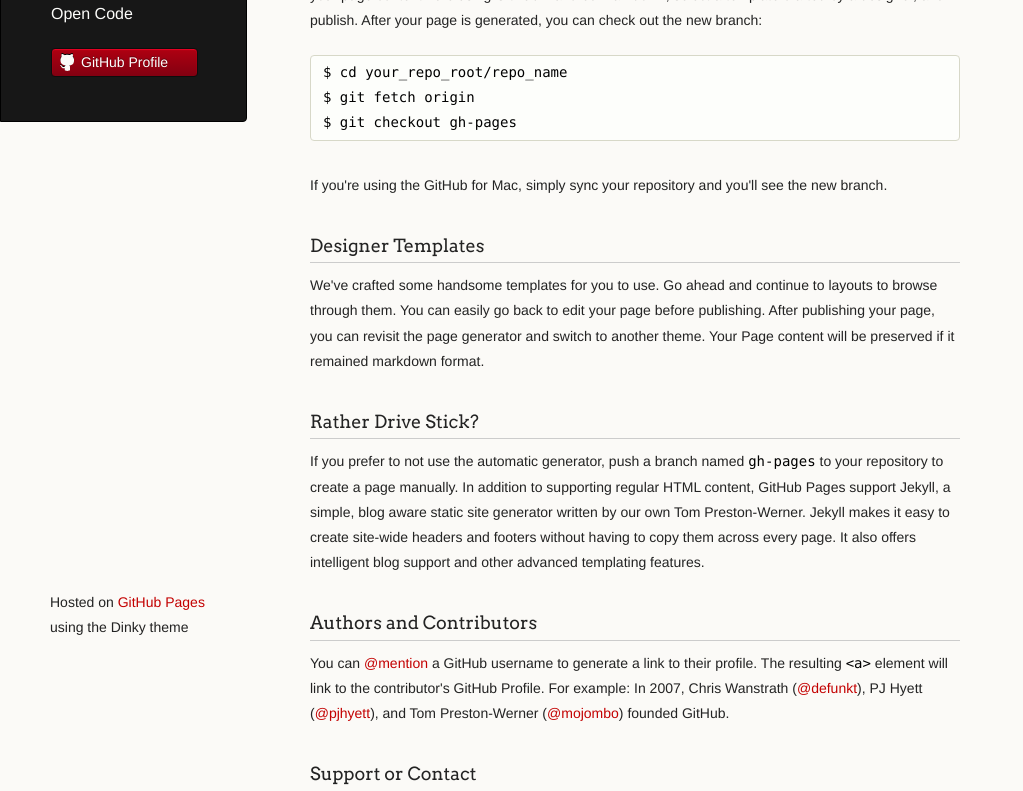
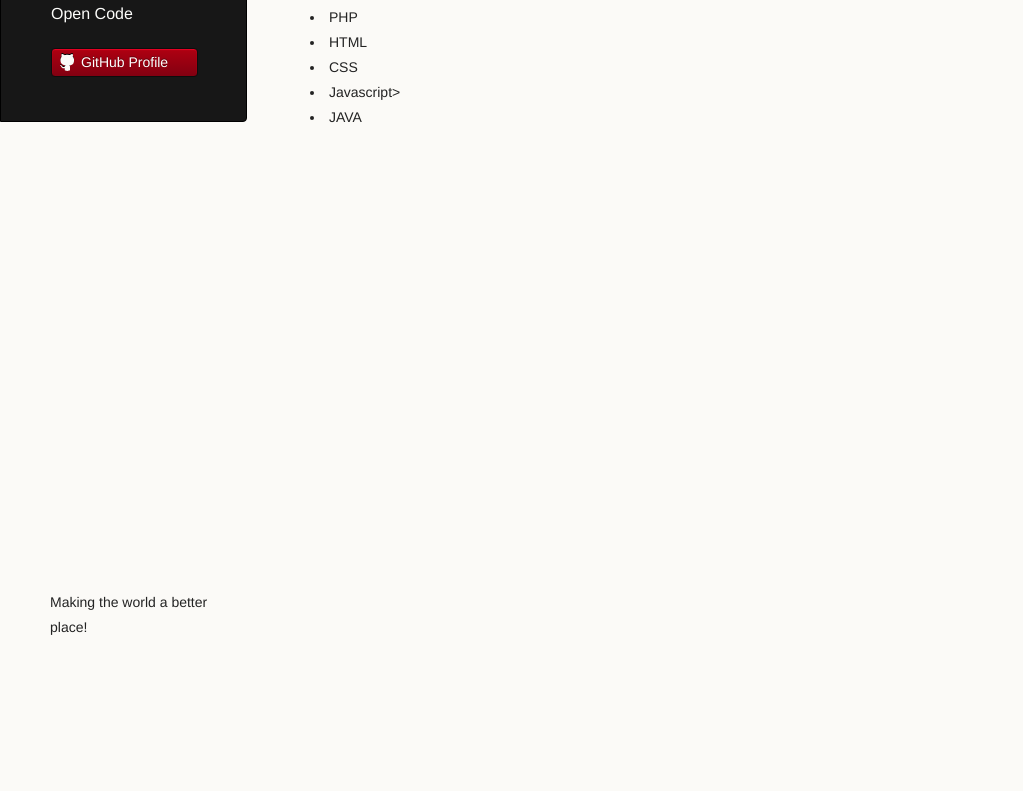
Before and after one commit to tkon99/tkon99.github.io, a plain HTML site: page index.html in a window 1280 px wide. Shown: the part 128-919 px from the top of the page, without its empty margins (0-1023 px from the left). After the commit the page ends 800 px from the top, so only its background shows below. Drawn offline with Linux system fonts and the light colour scheme.

Commit message:
Update index.html

```diff
--- a/index.html
+++ b/index.html
@@ -28,39 +28,12 @@
       </header>
       <section>
         <h3>
-<a name="welcome-to-github-pages" class="anchor" href="#welcome-to-github-pages"><span class="octicon octicon-link"></span></a>Welcome to GitHub Pages.</h3>
+<a name="aboutme" class="anchor" href="#aboutme"><span class="octicon octicon-link"></span></a>Who am I?</h3>
 
-<p>This automatic page generator is the easiest way to create beautiful pages for all of your projects. Author your page content here using GitHub Flavored Markdown, select a template crafted by a designer, and publish. After your page is generated, you can check out the new branch:</p>
-
-<pre><code>$ cd your_repo_root/repo_name
-$ git fetch origin
-$ git checkout gh-pages
-</code></pre>
-
-<p>If you're using the GitHub for Mac, simply sync your repository and you'll see the new branch.</p>
-
-<h3>
-<a name="designer-templates" class="anchor" href="#designer-templates"><span class="octicon octicon-link"></span></a>Designer Templates</h3>
-
-<p>We've crafted some handsome templates for you to use. Go ahead and continue to layouts to browse through them. You can easily go back to edit your page before publishing. After publishing your page, you can revisit the page generator and switch to another theme. Your Page content will be preserved if it remained markdown format.</p>
-
-<h3>
-<a name="rather-drive-stick" class="anchor" href="#rather-drive-stick"><span class="octicon octicon-link"></span></a>Rather Drive Stick?</h3>
-
-<p>If you prefer to not use the automatic generator, push a branch named <code>gh-pages</code> to your repository to create a page manually. In addition to supporting regular HTML content, GitHub Pages support Jekyll, a simple, blog aware static site generator written by our own Tom Preston-Werner. Jekyll makes it easy to create site-wide headers and footers without having to copy them across every page. It also offers intelligent blog support and other advanced templating features.</p>
-
-<h3>
-<a name="authors-and-contributors" class="anchor" href="#authors-and-contributors"><span class="octicon octicon-link"></span></a>Authors and Contributors</h3>
-
-<p>You can <a href="https://github.com/blog/821" class="user-mention">@mention</a> a GitHub username to generate a link to their profile. The resulting <code>&lt;a&gt;</code> element will link to the contributor's GitHub Profile. For example: In 2007, Chris Wanstrath (<a href="https://github.com/defunkt" class="user-mention">@defunkt</a>), PJ Hyett (<a href="https://github.com/pjhyett" class="user-mention">@pjhyett</a>), and Tom Preston-Werner (<a href="https://github.com/mojombo" class="user-mention">@mojombo</a>) founded GitHub.</p>
-
-<h3>
-<a name="support-or-contact" class="anchor" href="#support-or-contact"><span class="octicon octicon-link"></span></a>Support or Contact</h3>
-
-<p>Having trouble with Pages? Check out the documentation at <a href="http://help.github.com/pages">http://help.github.com/pages</a> or contact <a href="mailto:support@github.com">support@github.com</a> and we’ll help you sort it out.</p>
+<p>I'm a programmer making some cool websites and programs. My languages:<br><li>PHP</li><li>HTML</li><li>CSS</li><li>Javascript></li><li>JAVA</li></p>
       </section>
       <footer>
-        <p><small>Hosted on <a href="http://pages.github.com">GitHub Pages</a> using the Dinky theme</small></p>
+        <p><small>Making the world a better place!</small></p>
       </footer>
     </div>
     <!--[if !IE]><script>fixScale(document);</script><![endif]-->
```
